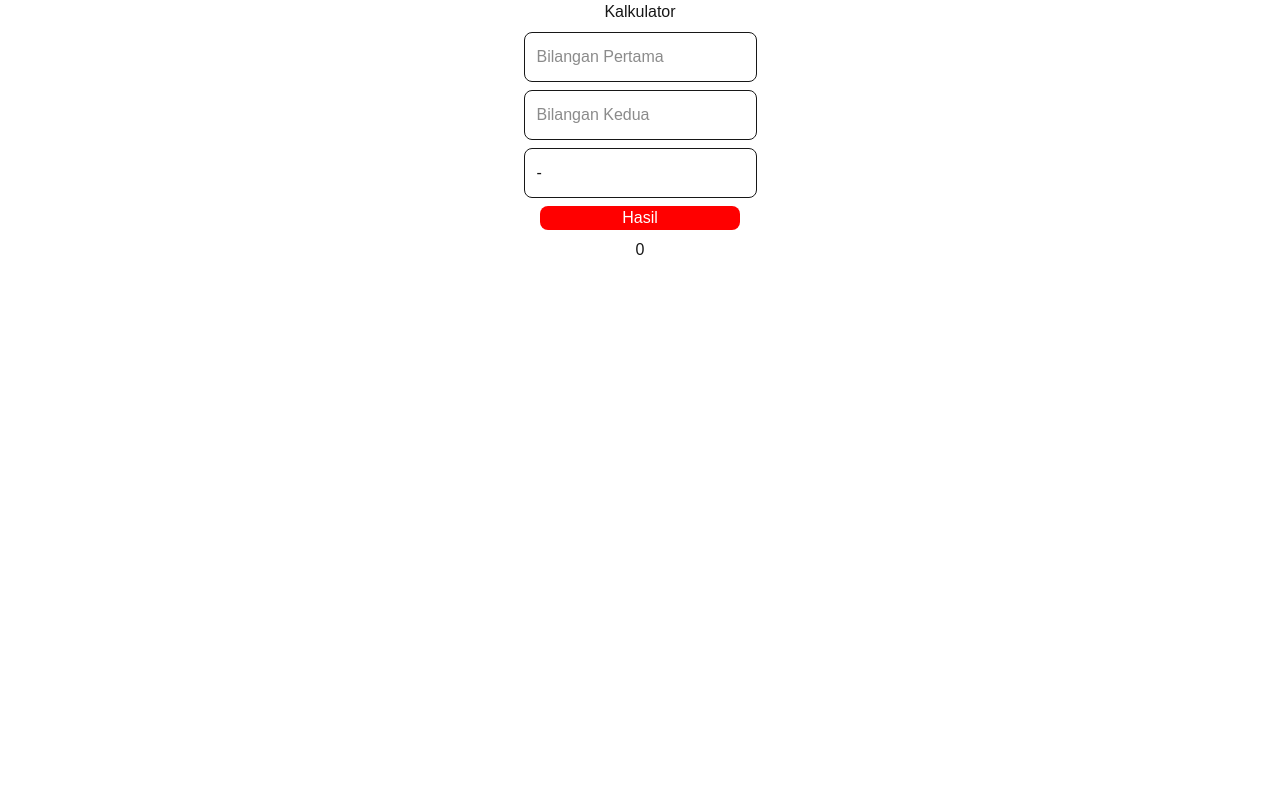
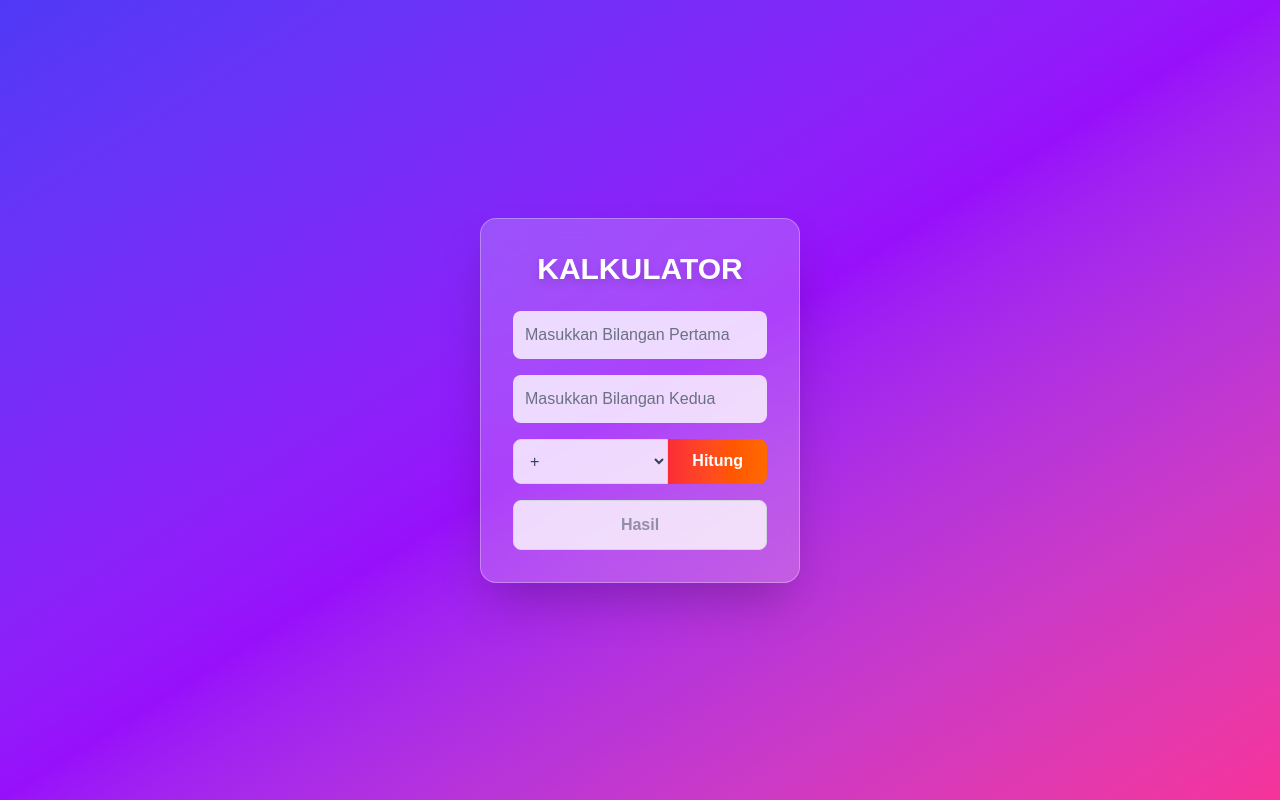
Before and after one commit to pgita4677-jpg/my-app, a Next.js app: page /calculator in a window 1280 px wide. Built offline with nearby package versions, Linux system fonts and the light colour scheme.

Commit message:
Initial commit

```diff
--- a/app/calculator/page.tsx
+++ b/app/calculator/page.tsx
@@ -4,24 +4,36 @@ import React, { useState } from 'react'
 
 export default function Calculator() {
 
-    const [variableOne, setVariableOne] = useState ('')
-    const [variableTwo, setVariableTwo] = useState ('')
-    const [aritmatika, setAritmatika] = useState ('-')
-    const [result, setResult] = useState(0)
+  const [variableOne, setVariableOne] = useState('')
+  const [variableTwo, setVariableTwo] = useState('')
+  const [aritmatika, setAritmatika] = useState('+')
+  const [result, setResult] = useState('')
 
   const submitAritmatika = () => {
     if (variableOne && variableTwo) {
-            if (aritmatika === '+') {
-                const plus = Number(variableOne) + Number(variableTwo)
-                setResult(plus)
-            } else if (aritmatika === '-') {
-                const minus = Number(variableOne) - Number(variableTwo)
-                setResult(minus)
-            } else if (aritmatika === '*') {
-                const kali = Number(variableOne) * Number(variableTwo)
-                setResult(kali)
+      const num1 = Number(variableOne)
+      const num2 = Number(variableTwo)
+
+      switch (aritmatika) {
+        case '+':
+          setResult(num1 + num2)
+          break
+        case '-':
+          setResult(num1 - num2)
+          break
+        case '*':
+          setResult(num1 * num2)
+          break
+        case '/':
+          if (num2 === 0) {
+            alert('Tidak bisa membagi dengan nol!')
+            setResult('')
           } else {
-                alert('Aritmatika hanya bisa di isi oleh +, -, *, /')
+            setResult(num1 / num2)
+          }
+          break
+        default:
+          alert('Operasi tidak dikenal!')
       }
     } else {
       alert('Bilangan Pertama dan Kedua Wajib Diisi')
@@ -29,23 +41,61 @@ export default function Calculator() {
   }
 
   return (
-        <div className='min-h-screen items-center justify-items-center'>
-            <h1>Kalkulator</h1>
-            <div className='my-2'>
-                <input value={variableOne} onChange={(e) => setVariableOne(e.target.value)} className='border rounded-lg p-3' placeholder='Bilangan Pertama'/>
-            </div>
-            <div className='my-2'>
-                <input value={variableTwo} onChange={(e) => setVariableTwo(e.target.value)} className='border rounded-lg p-3' placeholder='Bilangan Kedua' />
-            </div>
-            <div className='my-2'>
-                <input value={aritmatika} onChange={(e) => setAritmatika(e.target.value)} className='border rounded-lg p-3' placeholder='Aritmatika' />
-            </div>
-            <div className='my-2'>
-                <button className='w-[200px] bg-[red] text-white rounded-lg' onClick={submitAritmatika}>
-                    Hasil
+    <div className="min-h-screen flex items-center justify-center bg-gradient-to-br from-indigo-600 via-purple-600 to-pink-500">
+      <div className="backdrop-blur-md bg-white/20 p-8 rounded-2xl shadow-2xl w-[320px] text-center border border-white/30">
+
+        <h1 className="text-3xl font-extrabold text-white mb-6 drop-shadow-lg">
+          KALKULATOR
+        </h1>
+
+        {/* Input Bilangan Pertama */}
+        <input
+          type="number"
+          value={variableOne}
+          onChange={(e) => setVariableOne(e.target.value)}
+          placeholder="Masukkan Bilangan Pertama"
+          className="w-full p-3 rounded-lg mb-4 bg-white/80 focus:bg-white text-gray-700 placeholder-gray-500 outline-none focus:ring-2 focus:ring-purple-400 transition"
+        />
+
+        {/* Input Bilangan Kedua */}
+        <input
+          type="number"
+          value={variableTwo}
+          onChange={(e) => setVariableTwo(e.target.value)}
+          placeholder="Masukkan Bilangan Kedua"
+          className="w-full p-3 rounded-lg mb-4 bg-white/80 focus:bg-white text-gray-700 placeholder-gray-500 outline-none focus:ring-2 focus:ring-purple-400 transition"
+        />
+
+        {/* Select Operasi & Tombol */}
+        <div className="flex mb-4">
+          <select
+            value={aritmatika}
+            onChange={(e) => setAritmatika(e.target.value)}
+            className="flex-1 p-3 rounded-l-lg bg-white/80 text-gray-700 border border-gray-300 focus:ring-2 focus:ring-purple-400 transition"
+          >
+            <option value="+">+</option>
+            <option value="-">-</option>
+            <option value="*">*</option>
+            <option value="/">/</option>
+          </select>
+
+          <button
+            onClick={submitAritmatika}
+            className="bg-gradient-to-r from-red-500 to-orange-500 hover:from-red-600 hover:to-orange-600 text-white font-semibold px-6 rounded-r-lg transition-all"
+          >
+            Hitung
           </button>
         </div>
-            <h1>{result}</h1>
+
+        {/* Hasil */}
+        <input
+          type="text"
+          readOnly
+          value={result}
+          placeholder="Hasil"
+          className="w-full p-3 rounded-lg bg-white/80 text-gray-700 text-center font-bold border border-gray-300"
+        />
+      </div>
     </div>
   )
 }
```
Lines whose indentation alone changed are shown as unchanged.
